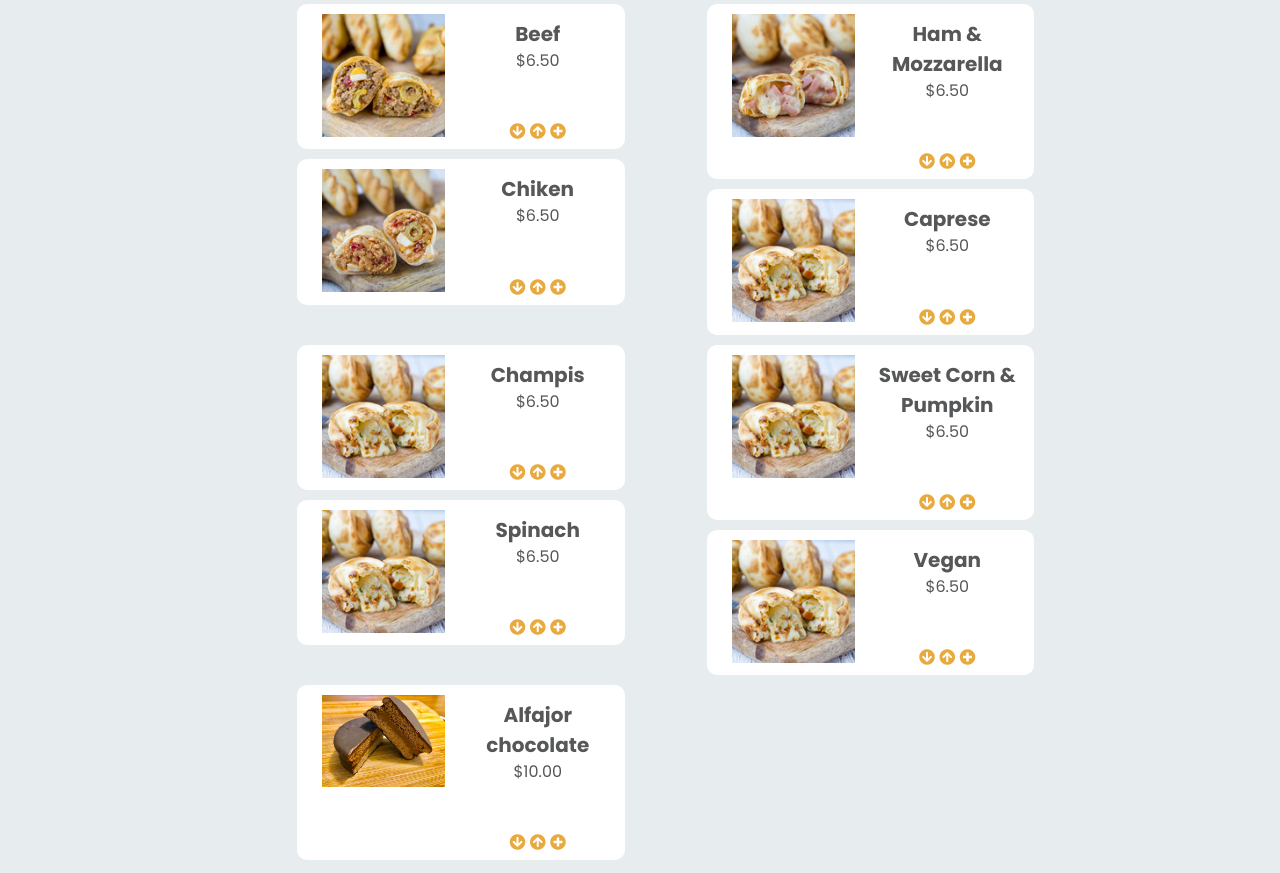
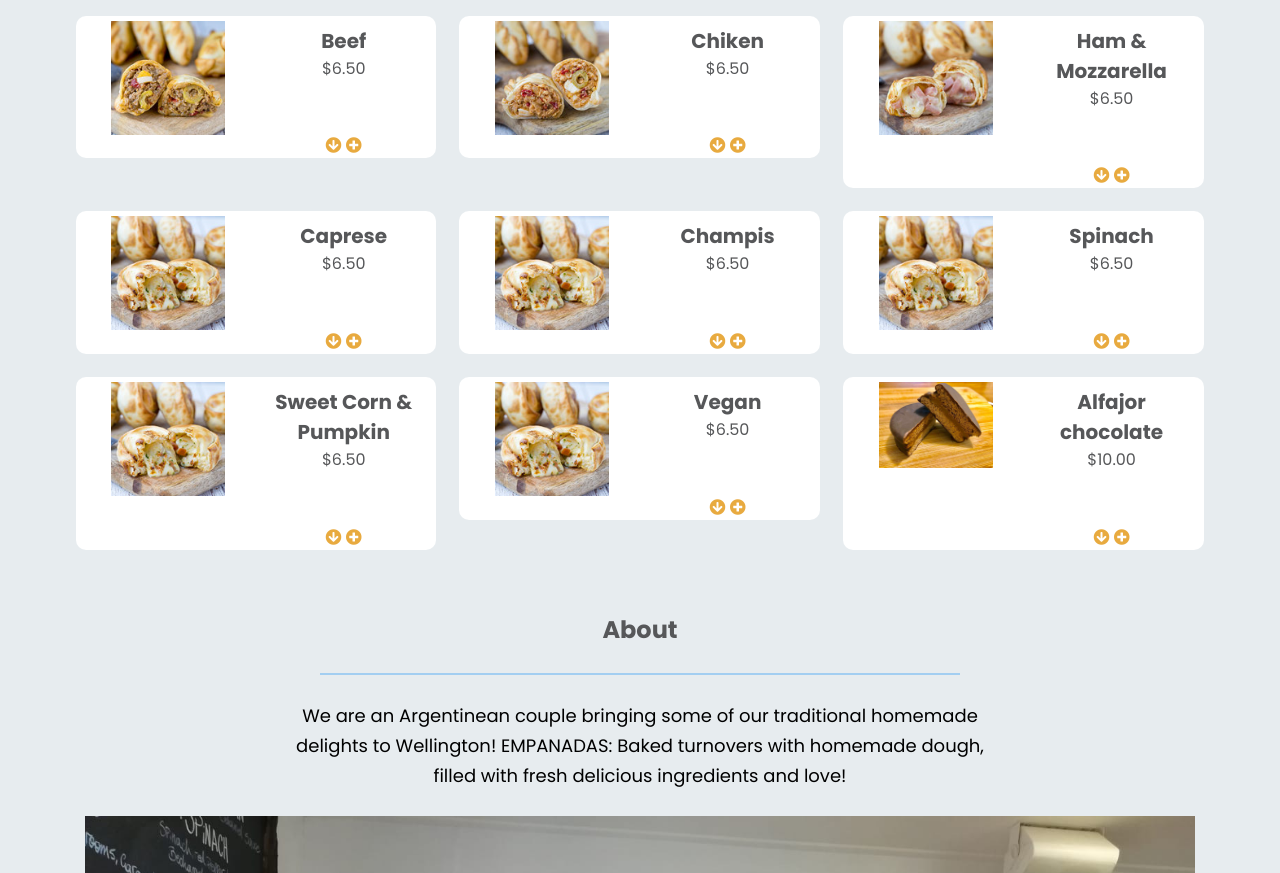
Before and after one commit to NataliaCatalina/summative-assigment-1-natalia-ramirez, a plain HTML site: page index.html in a window 1280 px wide. Shown: the part 1906-2779 px from the top of the page. Drawn offline with nearby package versions, Linux system fonts and the light colour scheme.

Commit message:
menu funtional.v01

```diff
--- a/index.html
+++ b/index.html
@@ -98,18 +98,16 @@
   </nav>
 
 
-  <div class="box__empanadas--menu">
-
-<div class="experiment01">
+  <div class="box__empanadas--menu row clearfix">
 
 
 <!-- BOX BEEF -->
 
-    <div class="box__empanadas">
+    <div class="box__empanadas col col-lg-4">
 
       <div class="box-top row clearfix">
 
-          <div class="info__photo col col-6">
+          <div class="col col-6">
               <img class="photo-empanadas" src="images/empanada-carne.jpg" alt="beef empanada ">
           </div>
 
@@ -146,7 +144,7 @@
 
 
 <!-- BOX CHICKEN -->
-       <div class="box__empanadas">
+       <div class="box__empanadas col col-lg-4">
 
            <div class="box-top row clearfix">
              <div class="info__photo col col-6">
@@ -184,12 +182,9 @@
 
       </div> <!-- end box chicken -->
 
-</div>
-<div class="experiment01">
-
 
 <!-- BOX HAM&MOZZARELLA-->
-    <div class="box__empanadas">
+    <div class="box__empanadas col col-lg-4">
 
         <div class="box-top row clearfix">
           <div class="info__photo col col-6">
@@ -226,10 +221,9 @@
           </div> <!-- end para01 -->
    </div> <!-- end box ham & mozzarella-->
 
-
 <!-- BOX CAPRESE-->
 
-      <div class="box__empanadas">
+      <div class="box__empanadas col col-lg-4">
 
         <div class="box-top row clearfix">
           <div class="info__photo col col-6">
@@ -266,12 +260,9 @@
           </div> <!-- end para01 -->
    </div> <!-- end caprese-->
 
-</div>
-<div class="experiment01">
-
 
   <!-- BOX CHAMPIS-->
-    <div class="box__empanadas">
+    <div class="box__empanadas col col-lg-4">
 
         <div class="box-top row clearfix">
           <div class="info__photo col col-6">
@@ -309,7 +300,7 @@
     </div> <!-- end box champis-->
 
 <!-- BOX SPINACH-->
-       <div class="box__empanadas">
+     <div class="box__empanadas col col-lg-4">
 
          <div class="box-top row clearfix">
            <div class="info__photo col col-6">
@@ -346,15 +337,9 @@
            </div> <!-- end para01 -->
     </div> <!-- end spinach-->
 
-</div>
-<div class="experiment01">
-
-
-
-
 
 <!-- BOX Sweet Corn & Pumpkin-->
-          <div class="box__empanadas clearfix">
+    <div class="box__empanadas col col-lg-4">
 
         <div class="box-top row clearfix">
           <div class="info__photo col col-6">
@@ -392,7 +377,7 @@
    </div> <!-- end box sweet corn and pumpkin-->
 
 <!-- BOX VEGAN-->
-             <div class="box__empanadas">
+       <div class="box__empanadas col col-lg-4">
            <div class="box-top row clearfix">
              <div class="info__photo col col-6">
                <img class="photo-empanadas" src="images/empanada-caprese.jpg" alt="ham&mozzarella empanada ">
@@ -428,11 +413,9 @@
              </div> <!-- end para01 -->
       </div> <!-- end vegan-->
 
-</div>
-<div class="experiment01">
 
 <!-- BOX ALFAJOR-->
-                <div class="box__empanadas">
+      <div class="box__empanadas col col-lg-4">
 
           <div class="box-top row clearfix">
             <div class="info__photo col col-6">
@@ -468,10 +451,6 @@
 
             </div> <!-- end para01 -->
      </div> <!-- end box alfajor-->
-
-
-</div>
-
 
 </div>  <!-- end of box empanadas menu -->
 
--- a/js/script.js
+++ b/js/script.js
@@ -2,7 +2,7 @@ console.log('js');
 
 
 
-$('#drop-nav').hide();
+$('#drop-nav, .read-less-btn').hide();
 
 // $('#empanadas-btn').click(funtion(){
 //   $('empanadas').show();
@@ -43,6 +43,17 @@ $('.read-less-btn').on('click', function(){
 
   });
 
+  $('.read-more-btn').click(function(){
+    // $('.box__empanadas').css('margin-bottom','100px')
+  // $('#house').css('color', 'black');''
+  $('.read-more-btn').hide();
+  $('.read-less-btn').show();
+  });
+  $('.read-less-btn').click(function(){
+  $('.read-less-btn').hide();
+  $('.read-more-btn').show();
+});
+
 
 
   });
--- a/sass/_containers.scss
+++ b/sass/_containers.scss
@@ -8,7 +8,7 @@
   width: 100%;
   height: auto;
   min-height: 100px;
-  // 0.border: 1px solid purple;
+  // border: 1px solid purple;
   // background: purple;
 }
 
--- a/sass/_desktop.scss
+++ b/sass/_desktop.scss
@@ -143,33 +143,21 @@ position: fixed;
  // *************************************************EMPANADAS
 
  .box__empanadas--menu{
-   width: 80%;
+   width: 90%;
    height: auto;
    // border: 1px solid blue;
-   min-height: 1000px;
-   margin-left: 20%;
- }
-
- .experiment01{
-   width: 40%;
-   float:left;
-   margin: 0;
    margin: auto;
-   display: block;
-   // overflow: auto;
- }
+  }
 
  .box__empanadas {
-   // width: 350px;
-   width: 80%;
+   // width: 100%;
    height: auto;
    background: $color_white;
-   // border: 1px solid purple;
-   margin: auto;
-   margin-bottom: 10px;
-   padding: 10px 10px;
+   // border: 1px solid yellow;
+   margin: 1%;
+  padding: 5px;
    border-radius: 10px;
-   display: block;
+   // display: block;
  }
 
 .btn__box{
@@ -184,13 +172,14 @@ position: fixed;
 }
 
 .photo-empanadas{
-  width: 80%;
+  width: 65%;
   height: auto;
   display: block;    // both together center items
   margin: auto;     // center items images only
 }
 
  .info__type-price{
+   // width: 50%;
    // border: 1px solid orange;
    text-align: center;
    h2{
@@ -202,11 +191,8 @@ position: fixed;
 
  .info__type-price{
    p {
-      font-style: normal;
-      font-weight: normal;
-      font-size: 16px;
-      line-height: 24px;
-      color: $color_gray;
+    font-size: 16px;
+    color: $color_gray;
    }
  }
 
@@ -243,6 +229,7 @@ position: fixed;
   line-height: 143%;
   border-bottom: 1px solid $color_black;
 }
+
 
 
 //  ********************************** about
@@ -296,36 +283,18 @@ footer{
     }
 }
 
-// row and col
-
-
-// .row{
-//   width: 100%;
-//   height: auto;
-//   min-height: 100px;
-//   // 0.border: 1px solid purple;
-//   // background: purple;
-// }
-//
-// .col{
-//   float:left;
-//
-// }
-//
-//   .col-s-1 {width: 8.33%;}
-//   .col-s-2 {width: 16.66%;}
-//   .col-s-3 {width: 25%;}
-//   .col-s-4 {width: 33.33%;}
-//   .col-s-5 {width: 41.66%;}
-//   .col-s-6 {width: 50%;}
-//   .col-s-7 {width: 58.33%;}
-//   .col-s-8 {width: 66.66%;}
-//   .col-s-9 {width: 75%;}
-//   .col-s-10 {width: 83.33%;}
-//   .col-s-11 {width: 91.66%;}
-//   .col-s-12 {width: 100%;}
-//
-
+.col-lg-1 {width: 8.33%;}
+.col-lg-2 {width: 16.66%;}
+.col-lg-3 {width: 25%;}
+.col-lg-4 {width: 31.33%;}
+.col-lg-5 {width: 41.66%;}
+.col-lg-6 {width: 50%;}
+.col-lg-7 {width: 58.33%;}
+.col-lg-8 {width: 66.66%;}
+.col-lg-9 {width: 75%;}
+.col-lg-10 {width: 83.33%;}
+.col-lg-11 {width: 91.66%;}
+.col-lg-12 {width: 100%;}
 
 
 
```
Also changed, not shown: css/style.css, 1 other file. Lines whose indentation alone changed are shown as unchanged.
